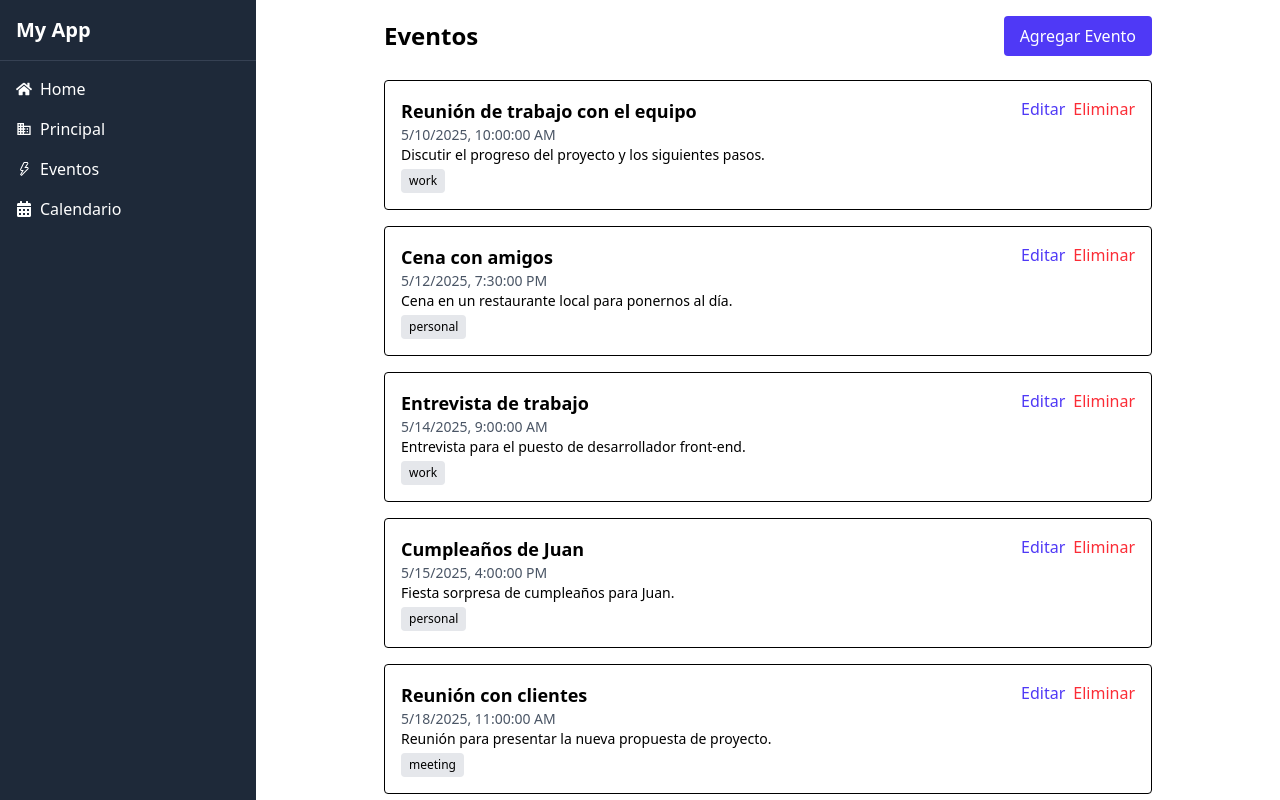
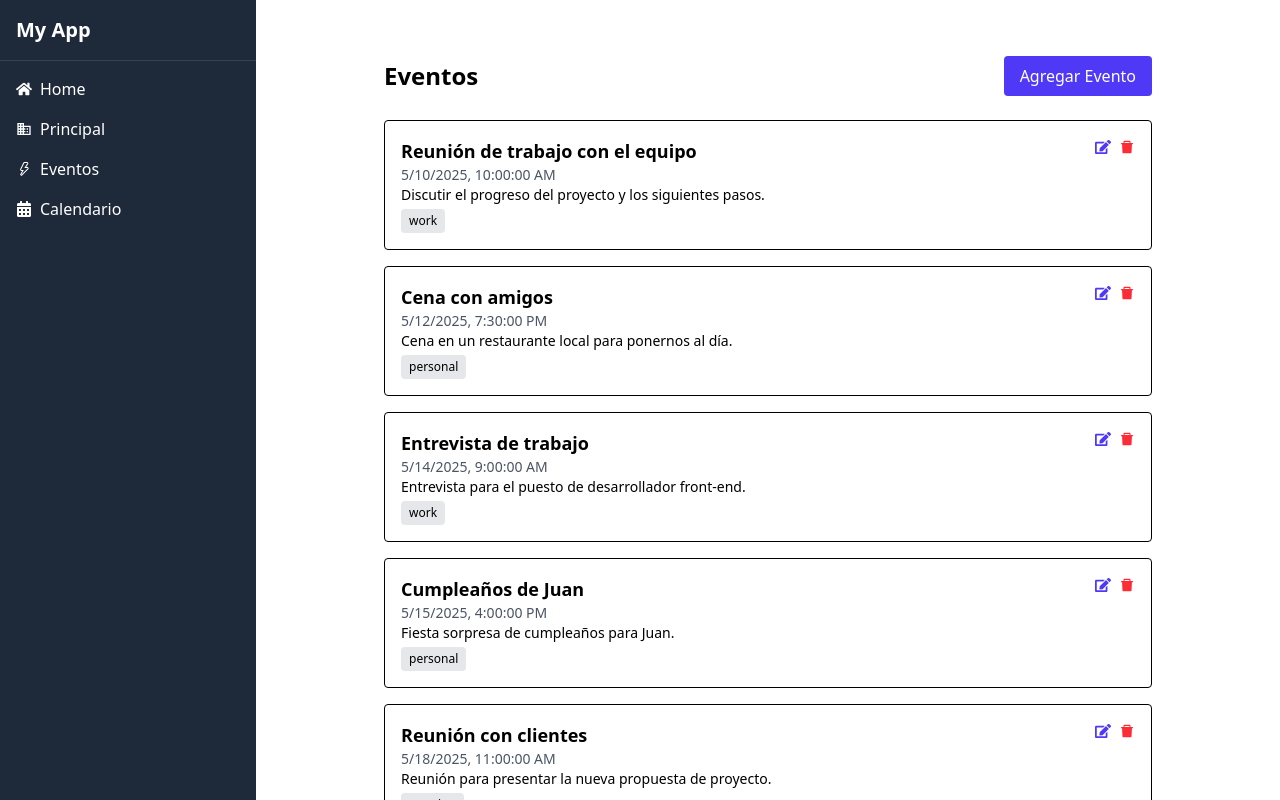
Before and after one commit to josuenojaguilar/EventTime, a React (Vite) app: page /dashboard/events in a window 1280 px wide. Built offline with nearby package versions, Linux system fonts and the light colour scheme.

Commit message:
Feat: funcionan eventos sin localstorage

```diff
--- a/src/components/Calendar/Calendar.jsx
+++ b/src/components/Calendar/Calendar.jsx
@@ -13,13 +13,15 @@ export const Calendar = () => {
   )
 
   return (
+    <div className="flex-1 p-4 flex items-center justify-center">
+
     <div className="p-6">
       <div className="bg-white dark:bg-gray-800 rounded-lg shadow p-4 max-w-md mx-auto">
         <Cal
           onChange={setDate}
           value={date}
           className="react-calendar"
-        />
+          />
       </div>
 
       <div className="mt-8 max-w-2xl mx-auto bg-white dark:bg-gray-800 p-6 rounded-lg shadow">
@@ -41,5 +43,6 @@ export const Calendar = () => {
         )}
       </div>
     </div>
+        </div>
   )
 }
--- a/src/components/EventCard.jsx
+++ b/src/components/EventCard.jsx
@@ -1,4 +1,6 @@
 import React from 'react'
+import { AiFillDelete } from 'react-icons/ai'
+import { FaEdit } from 'react-icons/fa'
 
 export const EventCard = ({ event, onEdit, onDelete }) => {
   return (
@@ -14,13 +16,13 @@ export const EventCard = ({ event, onEdit, onDelete }) => {
             onClick={() => onEdit(event)}
             className="text-indigo-600"
         >
-            Editar
+            <FaEdit />
         </button>
         <button
             onClick={() => onDelete(event.id)}
             className="text-red-500"
         >
-            Eliminar
+            <AiFillDelete />
         </button>
       </div>
     </li>
--- a/src/components/Events.jsx
+++ b/src/components/Events.jsx
@@ -3,9 +3,10 @@ import { useEvents } from '../shared/hooks/useEvents'
 import { Modal } from '../components/Modal'
 import { EventForm } from '../components/EventForm'
 import { EventCard } from './EventCard'
+import { PacmanLoader } from 'react-spinners'
 
 export const Events = () => {
-  const { events, getEvents, addEvent, updateEvent, deleteEvent } = useEvents()
+  const { events, isFetching, getEvents, addEvent, updateEvent, deleteEvent } = useEvents()
   const [isModalOpen, setIsModalOpen] = useState(false)
   const [eventToEdit, setEventToEdit] = useState(null)
 
@@ -33,8 +34,16 @@ export const Events = () => {
     setIsModalOpen(false)
   }
 
+  if(isFetching) {
+    return (
+      <div className="w-full flex items-center justify-center h-screen">
+        <PacmanLoader />
+      </div>
+    )
+  }
+
   return (
-    <div className="w-full max-w-3xl mx-auto">
+    <div className="w-full max-w-3xl mx-auto mt-10 mb-10">
       <div className="flex justify-between items-center mb-6">
         <h1 className="text-2xl font-bold">Eventos</h1>
         <button onClick={handleAdd} className="px-4 py-2 bg-indigo-600 text-white rounded">Agregar Evento</button>
--- a/src/components/MainDashboard.jsx
+++ b/src/components/MainDashboard.jsx
@@ -4,6 +4,8 @@ import { FaCalendarAlt, FaBell, FaClipboardList } from 'react-icons/fa'
 
 export const MainDashboard = () => {
   return (
+    <div className="flex-1 p-4 flex items-center justify-center">
+
     <div className="flex flex-col items-center justify-center h-full text-center px-4">
       <h1 className="text-4xl font-bold text-gray-800 dark:text-white mb-4">
         ¡Bienvenido al Dashboard!
@@ -32,5 +34,6 @@ export const MainDashboard = () => {
         </Link>
       </div>
     </div>
+    </div>
   )
 }
```
